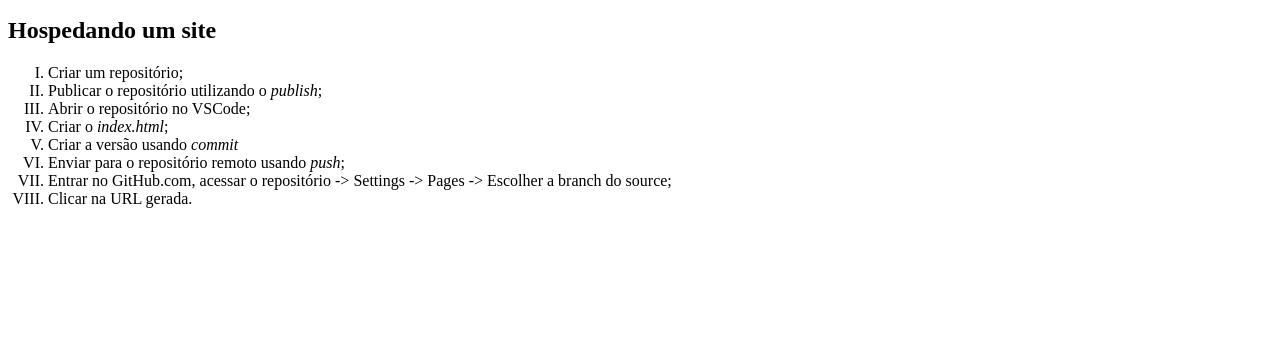
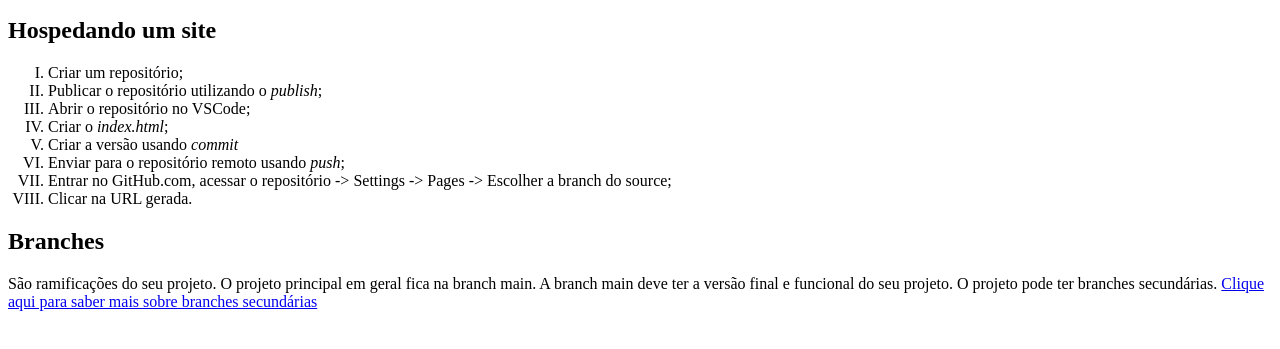
Before and after one commit to GuilhermeGoebel/primeiro_site, a plain HTML site: page index.html in a window 1280 px wide. Shown: the part 101-450 px from the top of the page. Drawn offline with Linux system fonts and the light colour scheme.

Commit message:
Versão 1.2

```diff
--- a/index.html
+++ b/index.html
@@ -21,5 +21,11 @@
             <li>Entrar no GitHub.com, acessar o repositório -> Settings -> Pages -> Escolher a branch do source;</li>
             <li>Clicar na URL gerada.</li>
         </ol>
+    <h2>Branches</h2>
+    <p>São ramificações do seu projeto.
+        O projeto principal em geral fica na branch main. A branch main deve ter a versão final e funcional do seu projeto.
+        O projeto pode ter branches secundárias.
+        <a href="secundária.html">Clique aqui para saber mais sobre branches secundárias</a>
+    </p>
 </body>
 </html>
```
Also changed, not shown: secundária.html (added, +14 -0 lines).
